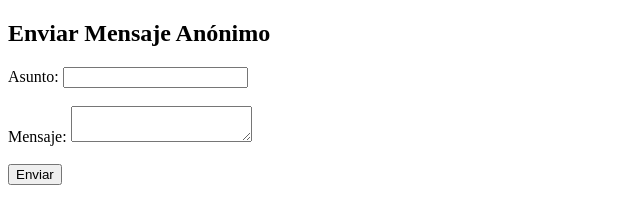
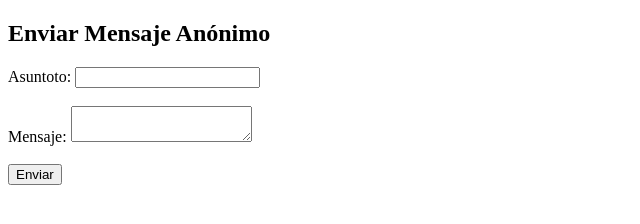
Before and after one commit to ulicseg/mensaje, a plain HTML site: page index.html in a window 1280 px wide. Shown: the full height of the page, 0-640 px from the left. Drawn offline with nearby package versions, Linux system fonts and the light colour scheme.

Commit message:
Update index.html

```diff
--- a/index.html
+++ b/index.html
@@ -9,7 +9,7 @@
 <body>
     <h2>Enviar Mensaje Anónimo</h2>
     <form id="form">
-        <label>Asunto:</label>
+        <label>Asuntoto:</label>
         <input type="text" name="asunto" required><br><br>
         <label>Mensaje:</label>
         <textarea name="mensaje" required></textarea><br><br>
```
